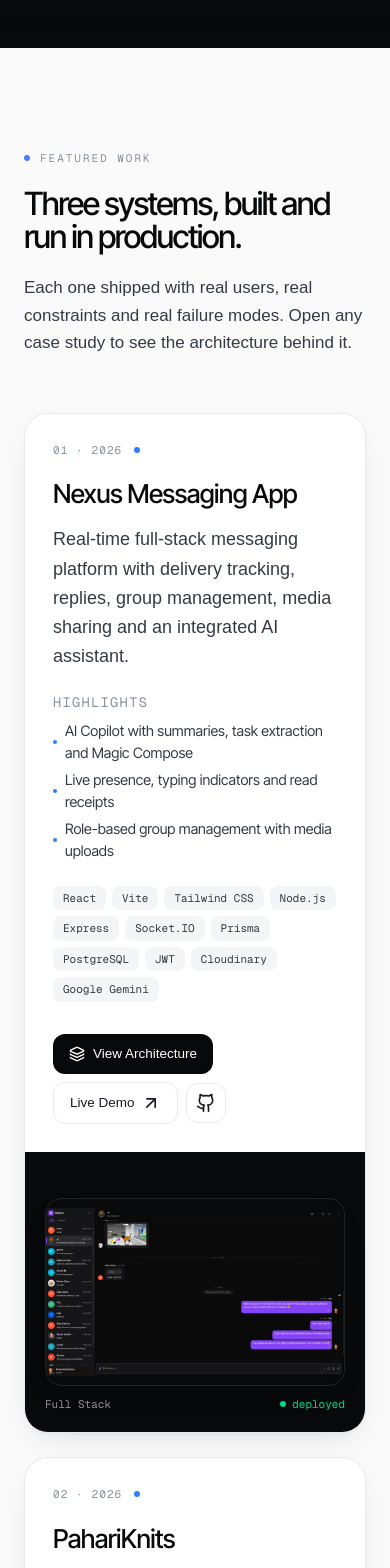
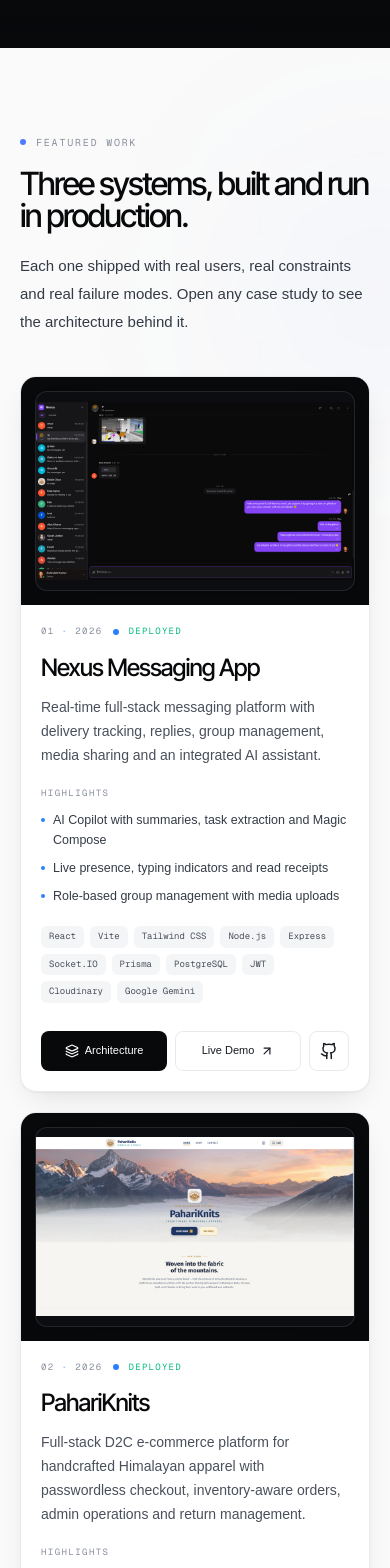
Before and after one commit to rudrakshkr/rudraksh-portfolio, a Next.js app: page / in a window 390 px wide. Shown: the part 860-2428 px from the top of the page. Built offline with nearby package versions, Linux system fonts and the light colour scheme.

Commit message:
feat: added responsiveness for featured projects section on mobile

```diff
--- a/src/components/sections/featured-projects/FeaturedProjects.tsx
+++ b/src/components/sections/featured-projects/FeaturedProjects.tsx
@@ -1,4 +1,4 @@
-"use client";
+"use client"
 
 import { useEffect } from "react"
 import { projects } from "./projects"
@@ -6,53 +6,122 @@ import ProjectCard from "./ProjectCard"
 
 export default function FeaturedProjects() {
     useEffect(() => {
-        const elements = document.querySelectorAll(".scroll-reveal");
+        const elements = document.querySelectorAll(".scroll-reveal")
 
         const observer = new IntersectionObserver(
             (entries) => {
                 entries.forEach((entry) => {
-                    if(entry.isIntersecting) {
-                        entry.target.classList.add("is-visible");
-                        observer.unobserve(entry.target);
+                    if (entry.isIntersecting) {
+                        entry.target.classList.add("is-visible")
+                        observer.unobserve(entry.target)
                     }
-                });
+                })
             },
             {
-                threshold: 0.15,
+                threshold: 0.12,
             }
-        );
-        elements.forEach((element) => observer.observe(element));
+        )
 
-        return () => observer.disconnect();
-    }, []);
+        elements.forEach((element) => observer.observe(element))
+
+        return () => observer.disconnect()
+    }, [])
 
     return (
         <section
             id="projects"
-            className="w-full bg-[#FAFAFA] py-24 sm:py-32 "
+            className="
+                relative
+                w-full
+                overflow-hidden
+                bg-[#FAFAFA]
+                py-20
+                sm:py-24
+                lg:py-32
+            "
         >
-            <div className="mx-auto max-w-6xl px-6">
+            {/* Very subtle background detail */}
+            <div
+                className="
+                    pointer-events-none
+                    absolute
+                    -right-32
+                    top-24
+                    h-72
+                    w-72
+                    rounded-full
+                    bg-blue-500/[0.035]
+                    blur-[100px]
+                "
+            />
 
-                {/* Header  */}
+            <div
+                className="
+                    relative
+                    mx-auto
+                    w-full
+                    max-w-6xl
+                    px-5
+                    sm:px-6
+                    lg:px-8
+                "
+            >
+                {/* Section header */}
                 <div className="scroll-reveal reveal-header">
-                    <div className="inline-flex items-center gap-2.5 font-mono text-[11px] uppercase tracking-[0.18em] text-[#8A919E]">
-                        <span className="h-1.5 w-1.5 rounded-full bg-[#4F7CFF]"></span>
+                    <div
+                        className="
+                            inline-flex
+                            items-center
+                            gap-2.5
+                            font-mono
+                            text-[10px]
+                            uppercase
+                            tracking-[0.18em]
+                            text-[#8A919E]
+                            sm:text-[11px]
+                        "
+                    >
+                        <span className="h-1.5 w-1.5 rounded-full bg-[#4F7CFF]" />
                         Featured Work
                     </div>
 
-                    <h2 className="mt-5 max-w-2xl font-display text-[clamp(2rem,4.6vw,3.4rem)] font-medium leading-[1.03] tracking-tighter text-[#08090B]">
+                    <h2
+                        className="
+                            mt-4
+                            max-w-2xl
+                            font-display
+                            text-[clamp(2rem,8vw,3.4rem)]
+                            font-medium
+                            leading-none
+                            tracking-[-0.055em]
+                            text-[#08090B]
+                            sm:mt-5
+                            sm:tracking-tighter
+                        "
+                    >
                         Three systems, built and run in production.
                     </h2>
 
-                    <p className="mt-5 max-w-xl text-[17px] leading-relaxed text-[#343A45]">
-                        Each one shipped with real users, real constraints and real failure modes. Open any case study to see the architecture behind it.
+                    <p
+                        className="
+                            mt-5
+                            max-w-xl
+                            text-[15px]
+                            leading-7
+                            text-[#343A45]
+                            sm:text-[17px]
+                            sm:leading-relaxed
+                        "
+                    >
+                        Each one shipped with real users, real constraints and
+                        real failure modes. Open any case study to see the
+                        architecture behind it.
                     </p>
                 </div>
 
-                {/* Projects  */}
-                <div className="mt-14 max-w-7xl space-y-6">
-                {
-                    projects.map((project, index) => (
+                {/* Projects */}
+                <div className="mt-10 space-y-5 sm:mt-12 sm:space-y-6 lg:mt-14">
+                    {projects.map((project, index) => (
                         <div
                             key={project.id}
                             className="scroll-reveal"
@@ -62,8 +131,26 @@ export default function FeaturedProjects() {
                         >
                             <ProjectCard project={project} />
                         </div>
-                    ))
-                }
+                    ))}
+                </div>
+
+                {/* Bottom note */}
+                <div className="mt-10 flex items-center gap-3 sm:mt-12">
+                    <span className="h-px w-8 bg-[#4F7CFF]/40 sm:w-12" />
+
+                    <p
+                        className="
+                            font-mono
+                            text-[9px]
+                            uppercase
+                            tracking-[0.16em]
+                            text-[#9AA1AD]
+                            sm:text-[10px]
+                            sm:tracking-[0.18em]
+                        "
+                    >
+                        Selected systems · architecture available
+                    </p>
                 </div>
             </div>
         </section>
--- a/src/components/sections/featured-projects/ProjectCard.tsx
+++ b/src/components/sections/featured-projects/ProjectCard.tsx
@@ -1,7 +1,7 @@
 "use client"
 
 import { useState } from "react"
-import { Layers3 } from "lucide-react"
+import { ArrowUpRight, Layers3 } from "lucide-react"
 import type { Project } from "./projects"
 import ArchitectureModal from "../ArchitectureModal"
 
@@ -19,8 +19,9 @@ export default function ProjectCard({
                     group
                     grid
                     overflow-hidden
-                    rounded-3xl
-                    border border-[#E8EAEE]
+                    rounded-2xl
+                    border
+                    border-[#E8EAEE]
                     bg-white
                     shadow-(--shadow-card)
                     transition-all
@@ -28,80 +29,122 @@ export default function ProjectCard({
                     ease-out
                     hover:-translate-y-1
                     hover:shadow-(--shadow-lift)
-                    md:grid-cols-[1fr_1fr]
+                    md:grid-cols-2
+                    md:rounded-3xl
                 "
             >
-                {/* Left / Content */}
-
-                <div className="flex flex-col justify-between p-7 sm:p-9">
+                {/* Content */}
+                <div
+                    className="
+                        flex
+                        min-w-0
+                        flex-col
+                        justify-between
+                        p-5
+                        sm:p-7
+                        lg:p-9
+                    "
+                >
                     <div>
-                        <div className="flex items-center gap-3">
-                            <span className="font-mono text-[11px] tracking-widest text-[#8A919E]">
-                                <span>
+                        {/* Meta */}
+                        <div className="flex items-center gap-2.5">
+                            <span
+                                className="
+                                    font-mono
+                                    text-[9px]
+                                    tracking-[0.16em]
+                                    text-[#8A919E]
+                                    sm:text-[11px]
+                                    sm:tracking-widest
+                                "
+                            >
                                 {String(project.id).padStart(2, "0")}
-                                </span>
-
                                 <span className="text-blue-400"> · </span>
-
-                                <span>{project.year}</span>
+                                {project.year}
                             </span>
 
                             <span className="h-1.5 w-1.5 rounded-full bg-blue-500" />
+
+                            <span className="font-mono text-[9px] uppercase tracking-[0.14em] text-emerald-500 sm:text-[10px]">
+                                {project.status.replace("-", " ")}
+                            </span>
                         </div>
 
+                        {/* Title */}
                         <h3
                             className="
-                                mt-4
+                                mt-3.5
                                 font-display
-                                text-[26px]
+                                text-[24px]
                                 font-medium
-                                tracking-tight
+                                leading-tight
+                                tracking-[-0.04em]
                                 text-[#08090B]
+                                sm:mt-4
                                 sm:text-3xl
                             "
                         >
                             {project.title}
                         </h3>
 
+                        {/* Description */}
                         <p
                             className="
                                 mt-3
-                                max-w-md
-                                text-lg
-                                leading-relaxed
-                                text-[#343A45]
+                                max-w-xl
+                                text-[14px]
+                                leading-6
+                                text-[#4A505B]
+                                sm:text-[16px]
+                                sm:leading-relaxed
                             "
                         >
                             {project.description}
                         </p>
 
-                        <div className="mt-5">
+                        {/* Highlights */}
+                        <div className="mt-5 sm:mt-6">
                             <p
                                 className="
                                     font-mono
-                                    text-[0.85em]
+                                    text-[9px]
                                     uppercase
-                                    tracking-widest
+                                    tracking-[0.16em]
                                     text-[#8A919E]
+                                    sm:text-[10px]
+                                    sm:tracking-widest
                                 "
                             >
                                 Highlights
                             </p>
 
-                            <div className="mt-2 space-y-1.5">
-                                {project.highlights.slice(0,3).map((highlight) => (
+                            <div className="mt-2.5 space-y-2">
+                                {project.highlights
+                                    .slice(0, 3)
+                                    .map((highlight) => (
                                         <div
                                             key={highlight}
                                             className="
                                                 flex
-                                            items-center
+                                                items-start
                                                 gap-2
-                                            font-display
-                                            text-[0.90em]
+                                                text-[12.5px]
+                                                leading-5
                                                 text-[#343A45]
+                                                sm:text-[14px]
+                                                sm:leading-6
                                             "
                                         >
-                                        <span className="h-1 w-1 shrink-0 rounded-full bg-blue-500" />
+                                            <span
+                                                className="
+                                                    mt-2
+                                                    h-1
+                                                    w-1
+                                                    shrink-0
+                                                    rounded-full
+                                                    bg-blue-500
+                                                "
+                                            />
 
                                             <span>{highlight}</span>
                                         </div>
@@ -109,21 +152,33 @@ export default function ProjectCard({
                             </div>
                         </div>
 
-                        <ul className="mt-6 flex flex-wrap gap-1.5">
+                        {/* Tech stack */}
+                        <ul
+                            className="
+                                mt-5
+                                flex
+                                flex-wrap
+                                gap-1.5
+                                sm:mt-6
+                            "
+                        >
                             {project.techStack.map((stack) => (
                                 <li
                                     key={stack}
                                     className="
-                                        rounded-lg
+                                        rounded-md
                                         bg-[#F4F5F7]
-                                        px-2.5
+                                        px-2
                                         py-1
                                         font-mono
-                                        text-[11px]
-                                        text-[#343A45]
-                                        transition-all
+                                        text-[9px]
+                                        text-[#4A505B]
+                                        transition-colors
                                         duration-300
                                         group-hover:bg-[#EEF0F3]
+                                        sm:rounded-lg
+                                        sm:px-2.5
+                                        sm:text-[11px]
                                     "
                                 >
                                     {stack}
@@ -132,20 +187,33 @@ export default function ProjectCard({
                         </ul>
                     </div>
 
-                    <div className="mt-8 flex flex-wrap items-center gap-2">
+                    {/* Actions */}
+                    <div
+                        className="
+                            mt-7
+                            grid
+                            grid-cols-[1fr_1fr_auto]
+                            gap-2
+                            sm:flex
+                            sm:flex-wrap
+                            sm:items-center
+                            sm:gap-2
+                        "
+                    >
                         <button
                             type="button"
                             onClick={() => setArchitectureOpen(true)}
                             className="
                                 inline-flex
-                                cursor-pointer
+                                min-h-10
                                 items-center
-                                gap-2
-                                rounded-xl
+                                justify-center
+                                gap-1.5
+                                rounded-lg
                                 bg-[#08090B]
-                                px-4
-                                py-2.5
-                                text-[13.5px]
+                                px-3
+                                py-2
+                                text-[11px]
                                 font-medium
                                 text-white
                                 transition-all
@@ -155,10 +223,18 @@ export default function ProjectCard({
                                 focus:outline-none
                                 focus-visible:ring-2
                                 focus-visible:ring-[#4F7CFF]/70
+                                cursor-pointer
+                                sm:min-h-11
+                                sm:rounded-xl
+                                sm:px-4
+                                sm:text-[13.5px]
                             "
                         >
-                            <Layers3 className="h-4 w-4" />
-                            View Architecture
+                            <Layers3 className="h-3.5 w-3.5 sm:h-4 sm:w-4" />
+
+                            <span className="truncate">
+                                Architecture
+                            </span>
                         </button>
 
                         <a
@@ -167,38 +243,32 @@ export default function ProjectCard({
                             rel="noopener noreferrer"
                             className="
                                 inline-flex
+                                min-h-10
                                 items-center
+                                justify-center
                                 gap-1.5
-                                rounded-xl
+                                rounded-lg
                                 border
                                 border-[#E8EAEE]
-                                px-4
-                                py-2.5
-                                text-[13.5px]
+                                px-3
+                                py-2
+                                text-[11px]
                                 font-medium
                                 text-[#171B22]
                                 transition-colors
                                 hover:bg-[#F1F2F3]
                                 focus:outline-none
+                                focus-visible:ring-2
+                                focus-visible:ring-[#4F7CFF]/40
+                                sm:min-h-11
+                                sm:rounded-xl
+                                sm:px-4
+                                sm:text-[13.5px]
                             "
                         >
                             Live Demo
 
-                            <svg
-                                xmlns="http://www.w3.org/2000/svg"
-                                width="20"
-                                height="20"
-                                viewBox="0 0 24 24"
-                                fill="none"
-                                stroke="currentColor"
-                                strokeWidth="2"
-                                strokeLinecap="round"
-                                strokeLinejoin="round"
-                                aria-hidden="true"
-                            >
-                                <path d="M7 7h10v10" />
-                                <path d="M7 17 17 7" />
-                            </svg>
+                            <ArrowUpRight className="h-3.5 w-3.5" />
                         </a>
 
                         <a
@@ -211,19 +281,24 @@ export default function ProjectCard({
                                 h-10
                                 w-10
                                 place-items-center
-                                rounded-xl
+                                rounded-lg
                                 border
                                 border-[#E8EAEE]
                                 text-[#171B22]
                                 transition-colors
                                 hover:bg-[#FAFAFA]
                                 focus:outline-none
+                                focus-visible:ring-2
+                                focus-visible:ring-[#4F7CFF]/40
+                                sm:h-11
+                                sm:w-11
+                                sm:rounded-xl
                             "
                         >
                             <svg
                                 xmlns="http://www.w3.org/2000/svg"
-                                width="20"
-                                height="20"
+                                width="18"
+                                height="18"
                                 viewBox="0 0 24 24"
                                 fill="none"
                                 stroke="currentColor"
@@ -239,20 +314,22 @@ export default function ProjectCard({
                     </div>
                 </div>
 
-                {/* Right / Image */}
-
+                {/* Image */}
                 <div
                     className="
                         relative
+                        order-first
                         flex
-                        min-h-70
+                        min-h-55
                         items-center
                         overflow-hidden
                         bg-[#08090B]
-                        p-5
-                        sm:min-h-80
-                        sm:p-7
-                        lg:min-h-90
+                        p-3.5
+                        sm:min-h-70
+                        sm:p-5
+                        md:order-0
+                        md:min-h-full
+                        md:p-7
                         lg:p-8
                     "
                 >
@@ -263,10 +340,12 @@ export default function ProjectCard({
                             aspect-16/10
                             w-full
                             overflow-hidden
-                            rounded-2xl
+                            rounded-xl
                             border
                             border-white/10
+                            bg-[#0B0D10]
                             shadow-(--shadow-card)
+                            sm:rounded-2xl
                         "
                     >
                         <img
@@ -280,7 +359,7 @@ export default function ProjectCard({
                                 transition-transform
                                 duration-500
                                 ease-out
-                                group-hover:scale-[1.02]
+                                group-hover:scale-[1.025]
                             "
                             loading="lazy"
                         />
@@ -291,10 +370,10 @@ export default function ProjectCard({
                                 absolute
                                 inset-x-0
                                 bottom-0
-                                h-28
+                                h-24
                                 bg-linear-to-t
                                 from-black/70
-                                via-black/25
+                                via-black/20
                                 to-transparent
                                 opacity-0
                                 transition-opacity
@@ -302,34 +381,40 @@ export default function ProjectCard({
                                 group-hover:opacity-100
                             "
                         />
-                    </div>
 
+                        {/* Image label */}
                         <div
                             className="
+                                pointer-events-none
                                 absolute
-                            bottom-5
-                            left-5
-                            right-5
+                                bottom-2.5
+                                left-2.5
+                                right-2.5
                                 flex
                                 items-center
                                 justify-between
                                 font-mono
-                            text-[11px]
-                            text-[#8A919E]
-                            sm:bottom-6
-                            sm:left-7
-                            sm:right-7
-                            lg:bottom-7
-                            lg:left-8
-                            lg:right-8
+                                text-[8px]
+                                uppercase
+                                tracking-[0.12em]
+                                text-white/55
+                                opacity-0
+                                transition-opacity
+                                duration-300
+                                group-hover:opacity-100
+                                sm:bottom-3.5
+                                sm:left-3.5
+                                sm:right-3.5
+                                sm:text-[9px]
                             "
                         >
-                        <span>Full Stack</span>
+                            <span>Interface Preview</span>
 
                             <span className="flex items-center gap-1.5 text-emerald-400">
                                 <span className="h-1.5 w-1.5 rounded-full bg-emerald-400" />
-                            <span>{project.status}</span>
+                                {project.status}
                             </span>
+                        </div>
                     </div>
                 </div>
             </article>
```
Lines whose indentation alone changed are shown as unchanged.
